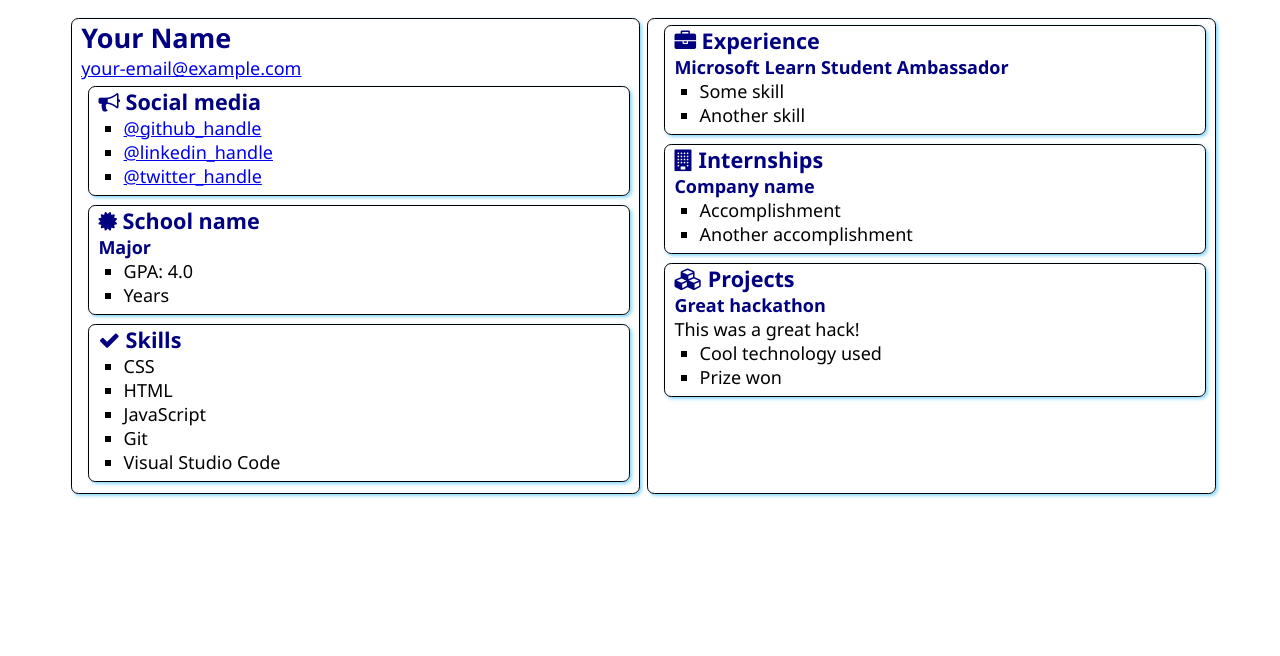
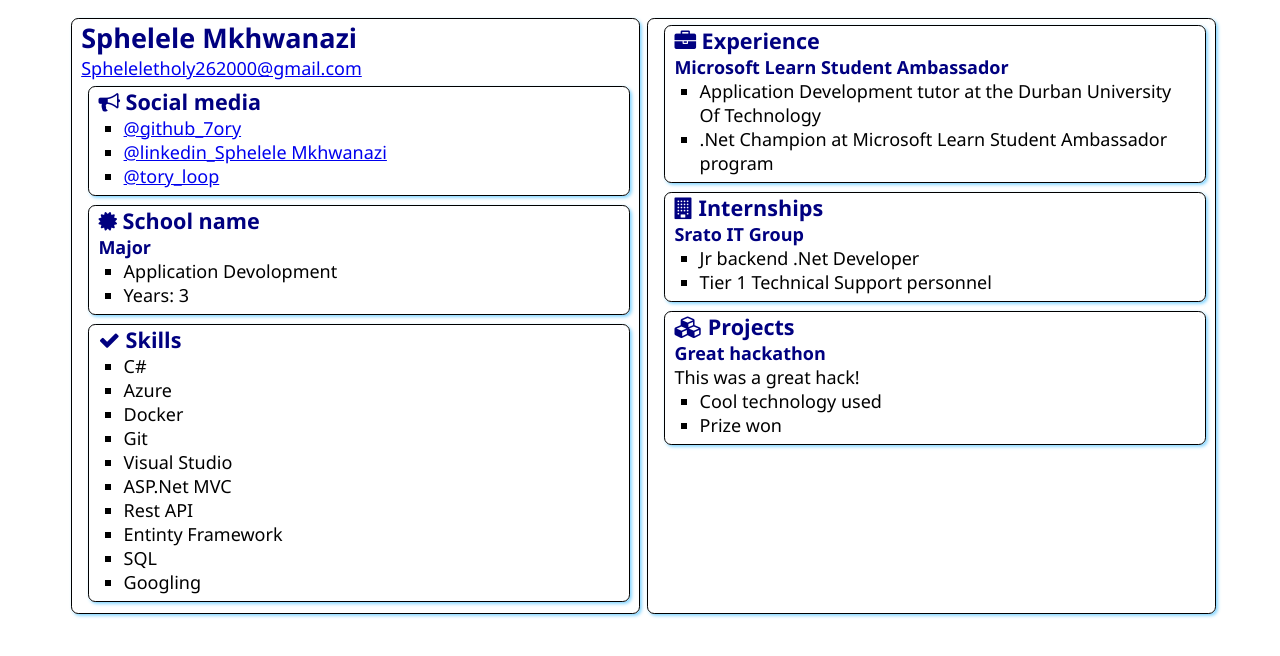
Before and after one commit to 7ory/SATechnicalOnboarding, a plain HTML site: page src/index.html in a window 1280 px wide. Drawn offline with Linux system fonts and the light colour scheme.

Commit message:
Updated my resume info

```diff
--- a/src/index.html
+++ b/src/index.html
@@ -12,8 +12,8 @@
 <body>
     <main>
         <article class="box">
-            <h1>Your Name</h1>
-            <div><a href="mailto:your.email@example.com">your-email@example.com</a></div>
+            <h1>Sphelele Mkhwanazi</h1>
+            <div><a href="Spheleletholy262000@gmail.com">Spheleletholy262000@gmail.com</a></div>
 
             <section class="box">
                 <h2>
@@ -21,9 +21,9 @@
                     Social media
                 </h2>
                 <ul>
-                    <li><a href="https://github.com/<handle>">@github_handle</a></li>
-                    <li><a href="https://linkedin.com/in/<handle>">@linkedin_handle</a></li>
-                    <li><a href="https://twitter.com/<handle>">@twitter_handle</a></li>
+                    <li><a href="https://github.com/7ory">@github_7ory</a></li>
+                    <li><a href="https://www.linkedin.com/in/s-phelele-mkhwanazi-63b294192/">@linkedin_Sphelele Mkhwanazi</a></li>
+                    <li><a href="https://twitter.com/tory_loop">@tory_loop</a></li>
                 </ul>
             </section>
 
@@ -35,8 +35,8 @@
                     </h2>
                     <h3>Major</h3>
                     <ul>
-                        <li>GPA: 4.0</li>
-                        <li>Years</li>
+                        <li>Application Devolopment</li>
+                        <li>Years: 3</li>
                     </ul>
                 </div>
             </section>
@@ -47,11 +47,16 @@
                     Skills
                 </h2>
                 <ul>
-                    <li>CSS</li>
-                    <li>HTML</li>
-                    <li>JavaScript</li>
+                    <li>C#</li>
+                    <li>Azure</li>
+                    <li>Docker</li>
                     <li>Git</li>
-                    <li>Visual Studio Code</li>
+                    <li>Visual Studio</li>
+                    <li>ASP.Net MVC </li>
+                    <li>Rest API</li>
+                    <li>Entinty Framework</li>
+                    <li>SQL</li>
+                    <li>Googling</li>
                 </ul>
             </section>
         </article>
@@ -63,8 +68,8 @@
                 </h2>
                 <h3>Microsoft Learn Student Ambassador</h3>
                 <ul>
-                    <li>Some skill</li>
-                    <li>Another skill</li>
+                    <li>Application Development tutor at the Durban University Of Technology</li>
+                    <li>.Net Champion at Microsoft Learn Student Ambassador program</li>
                 </ul>
             </section>
             <section class="box">
@@ -73,10 +78,10 @@
                     Internships
                 </h2>
 
-                <h3>Company name</h3>
+                <h3>Srato IT Group</h3>
                 <ul>
-                    <li>Accomplishment</li>
-                    <li>Another accomplishment</li>
+                    <li>Jr backend .Net Developer</li>
+                    <li>Tier 1 Technical Support personnel</li>
                 </ul>
             </section>
             <section class="box">
```
